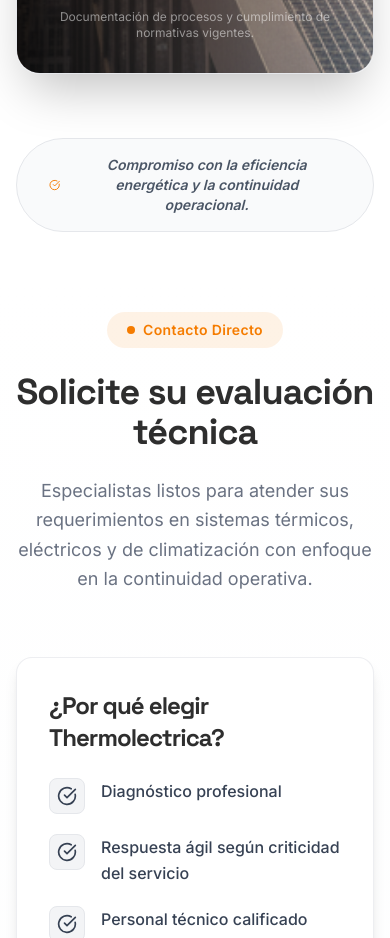
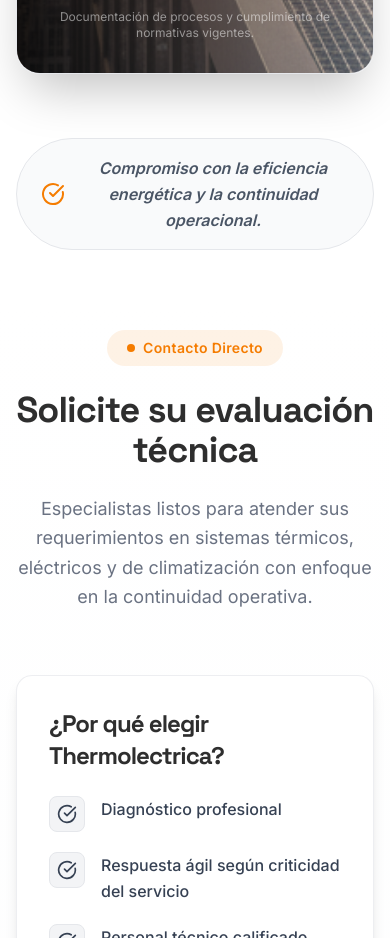
Before and after one commit to kevkarlion/thermoelectrica, a Next.js app: page / in a window 390 px wide. Shown: the part 5420-6358 px from the top of the page. Built offline with nearby package versions, Linux system fonts and the light colour scheme.

Commit message:
modify web site. cambios pedidos por el cliente v3

```diff
--- a/src/components/shared/ServiciosHome/ServiciosHome.tsx
+++ b/src/components/shared/ServiciosHome/ServiciosHome.tsx
@@ -233,10 +233,12 @@
 
         {/* Footer de Sección: Eliminado 24/7 y Diagnósticos Gratuitos */}
         <div className="mt-16 text-center">
-          <p className="inline-flex items-center gap-3 px-8 py-4 rounded-full bg-gray-50 border border-gray-200 text-gray-600 text-sm font-semibold italic">
-            <CheckCircle className="w-5 h-5 text-accent" />
-            Compromiso con la eficiencia energética y la continuidad
-            operacional.
+          <p className="inline-flex items-center justify-center gap-3 px-6 md:px-8 py-4 rounded-full bg-gray-50 border border-gray-200 text-gray-600 text-base md:text-sm font-semibold italic">
+            <CheckCircle className="w-6 h-6 md:w-5 md:h-5 text-accent shrink-0" />
+            <span className="leading-relaxed">
+              Compromiso con la eficiencia energética y la continuidad
+              operacional.
+            </span>
           </p>
         </div>
       </div>
```
